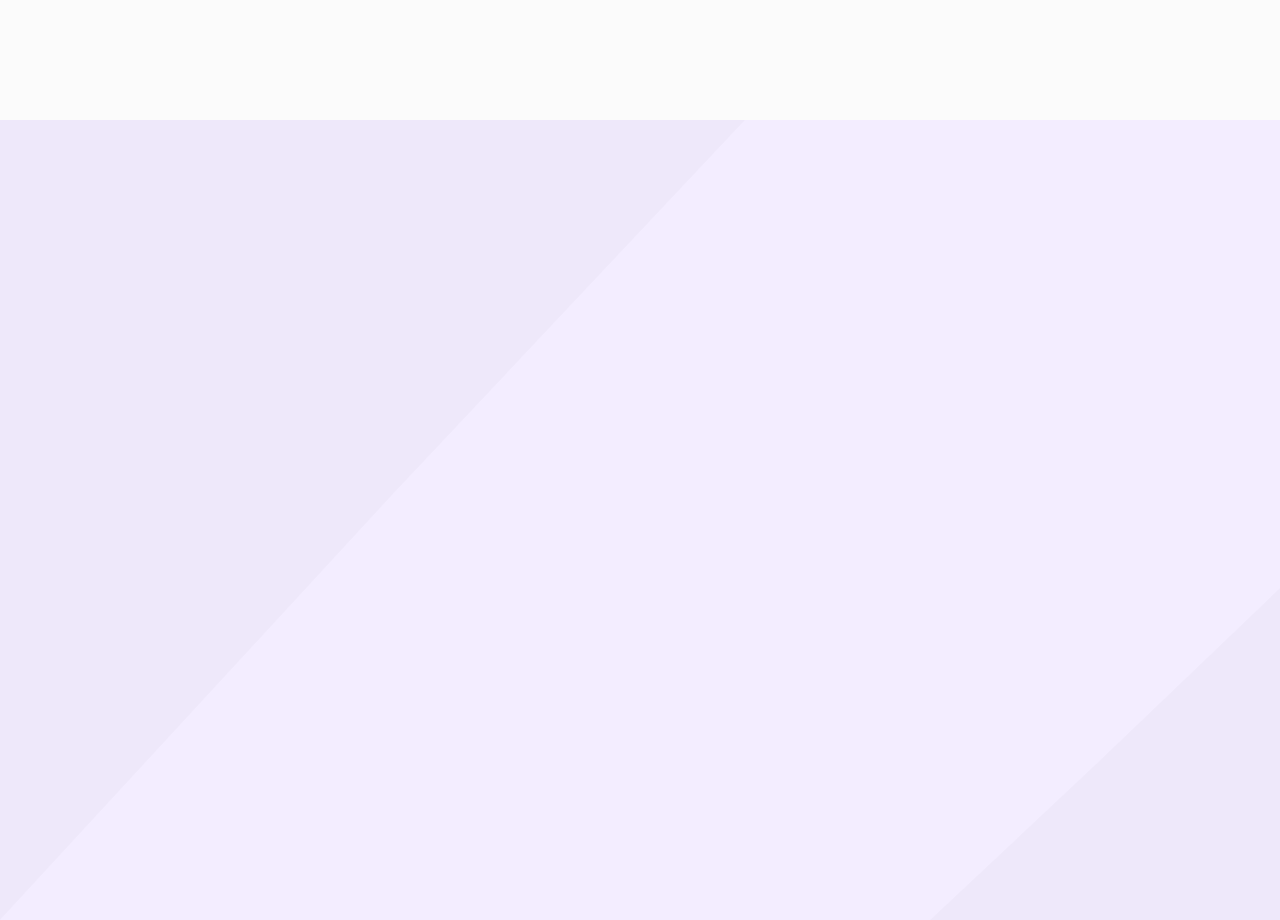
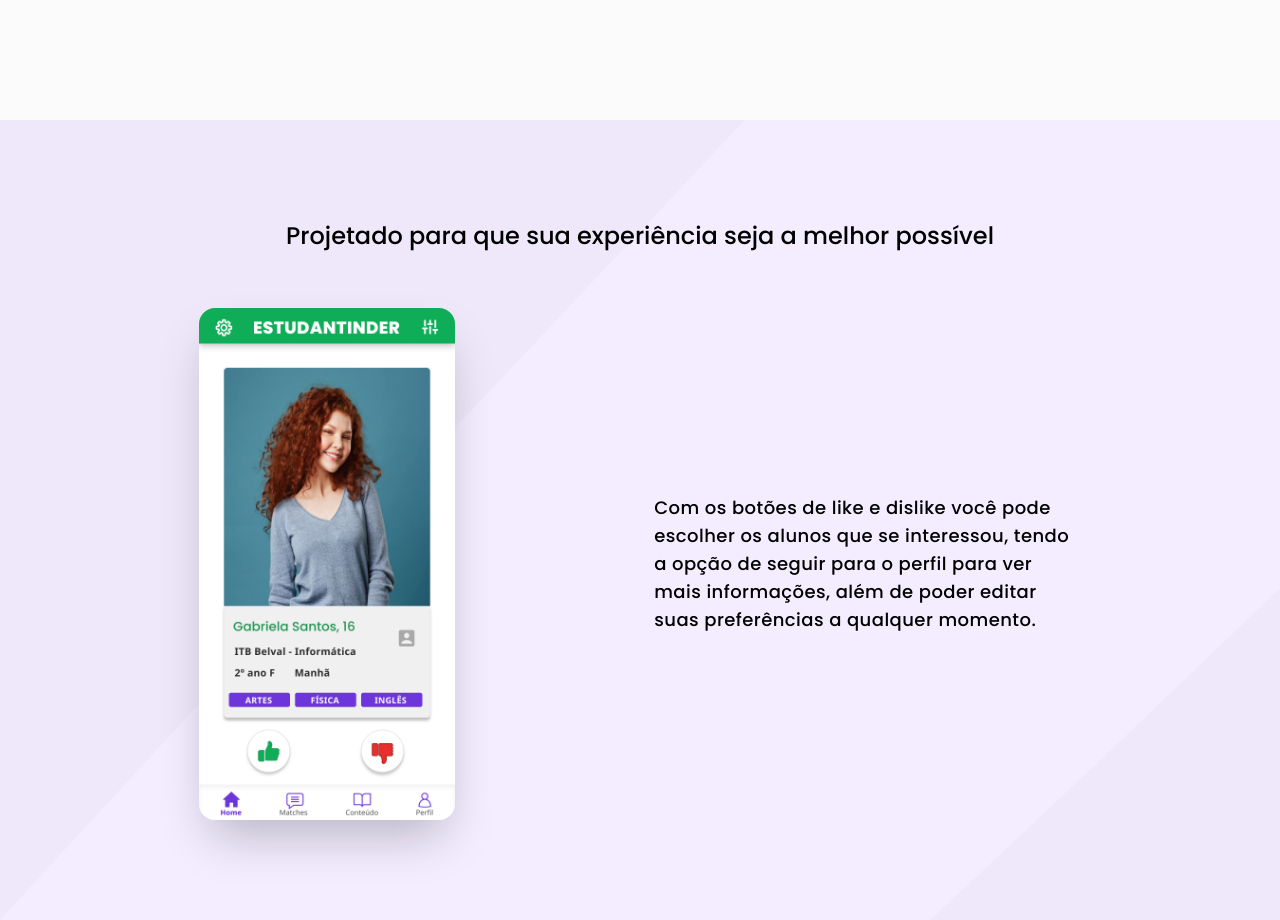
Before and after one commit to Cauaspinheiro/estudantinder-web, a website: page src/index.html in a window 1280 px wide. Shown: the part 1820-2740 px from the top of the page. Drawn offline with nearby package versions, Linux system fonts and the light colour scheme; files that its build step writes are made by us from their sources.

Commit message:
feat: adiciona seção de apresentação da home do app

```diff
--- a/src/index.html
+++ b/src/index.html
@@ -60,7 +60,7 @@
 
           <button
             type="button"
-            class="bg-primary-green px-10 py-2 mt-8 rounded-md hover:bg-green-600 duration-200 font-poppins font-bold text-white"
+            class="bg-primary-green px-10 py-2 mt-8 rounded-md hover:bg-green-600 font-poppins font-bold text-white"
           >
             Vamos lá
           </button>
@@ -175,13 +175,33 @@
       </section>
 
       <section
-        class="w-screen h-screen relative flex flex-col items-center justify-around bg-light-purple"
+        class="w-screen h-screen py-20 relative flex flex-col items-center justify-around bg-light-purple"
       >
+        <h1 class="text-center font-poppins font-medium text-2xl pb-4">
+          Projetado para que sua experiência seja a melhor possível
+        </h1>
+
+        <div class="flex justify-evenly items-center">
+          <img
+            src="assets/mobile-home.png"
+            alt="Estudantinder App Home"
+            class="w-64 object-contain shadow-2xl rounded-2xl z-10"
+          />
+
+          <p class="w-1/3 font-poppins font-medium text-lg tracking-wide">
+            Com os botões de like e dislike você pode escolher os alunos que se
+            interessou, tendo a opção de seguir para o perfil para ver mais
+            informações, além de poder editar suas preferências a qualquer
+            momento.
+          </p>
+        </div>
+
         <img
           src="assets/rect-left-opacity.svg"
           alt="Left Rectangle"
           class="hidden md:block absolute left-0 top-0 h-full pointer-events-none"
         />
+
         <img
           src="assets/rect-right-opacity.svg"
           alt="Left Rectangle"
```
Also changed, not shown: src/assets/mobile-home.png (added).
